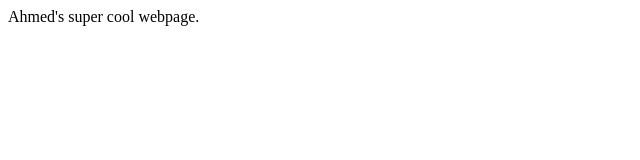
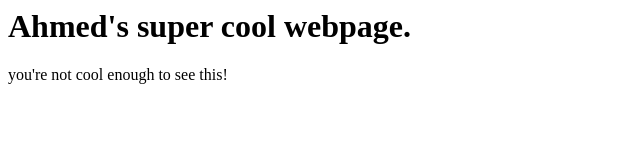
Before and after one commit to AhmedM912/AhmedM912.github.io, a plain HTML site: page index.html in a window 1280 px wide. Shown: the whole page, without its empty margins (0-640 px from the left). Drawn offline with Linux system fonts and the light colour scheme.

Commit message:
Update index.html

```diff
--- a/index.html
+++ b/index.html
@@ -1,5 +1,6 @@
 <html>
 <body>
-<p>Ahmed's super cool webpage.</p>
+<h1>Ahmed's super cool webpage.</h1>
+  <p>you're not cool enough to see this!</p>
 </body>
 </html>
```
